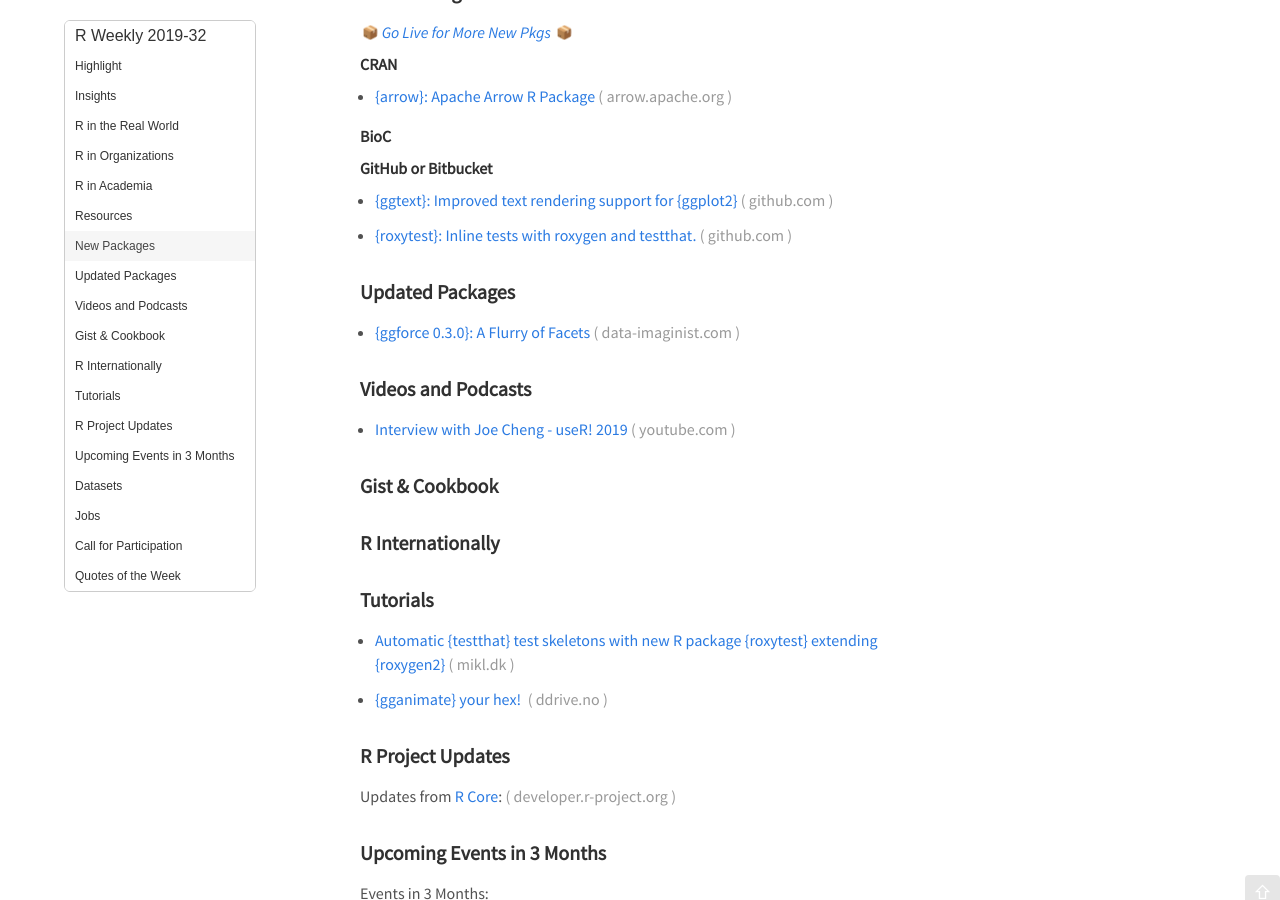
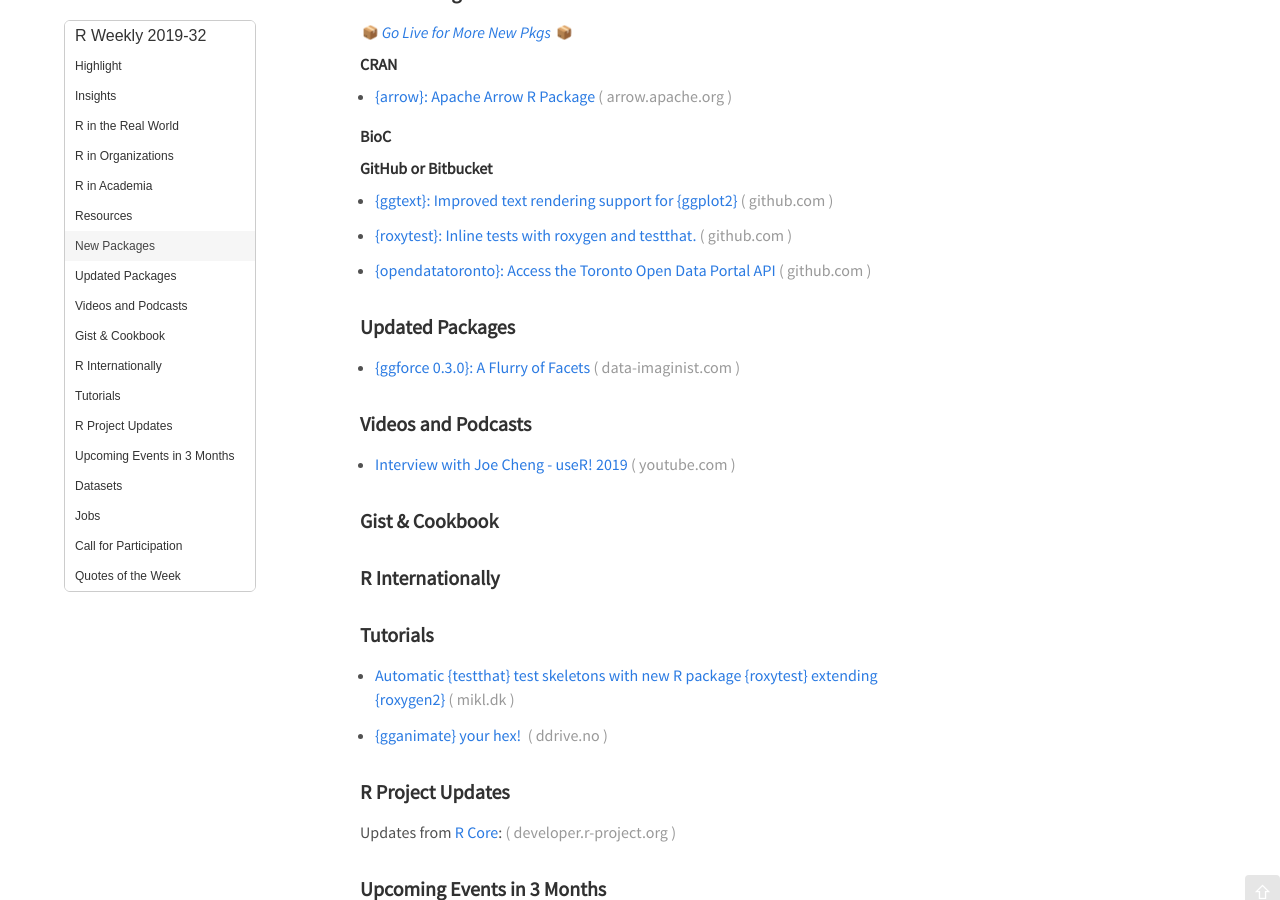
Before and after one commit to rweekly/rweekly.org, a Jekyll site: the page built from draft.md, in a window 1280 px wide and 900 px high, scrolled down 599 px. Built offline with Jekyll 4.4.1, drawn with Linux system fonts in a browser that asks for light colours; emoji names are drawn with the system emoji font; comment, search, counter and statistics services are not loaded.

Commit message:
Add opendatatoronto

```diff
--- a/draft.md
+++ b/draft.md
@@ -48,6 +48,8 @@
 + [{ggtext}: Improved text rendering support for {ggplot2}](https://github.com/clauswilke/ggtext)
 
 + [{roxytest}: Inline tests with roxygen and testthat.](https://github.com/mikldk/roxytest)
+
++ [{opendatatoronto}: Access the Toronto Open Data Portal API](https://github.com/sharlagelfand/opendatatoronto)
 
 ### Updated Packages
 
```
